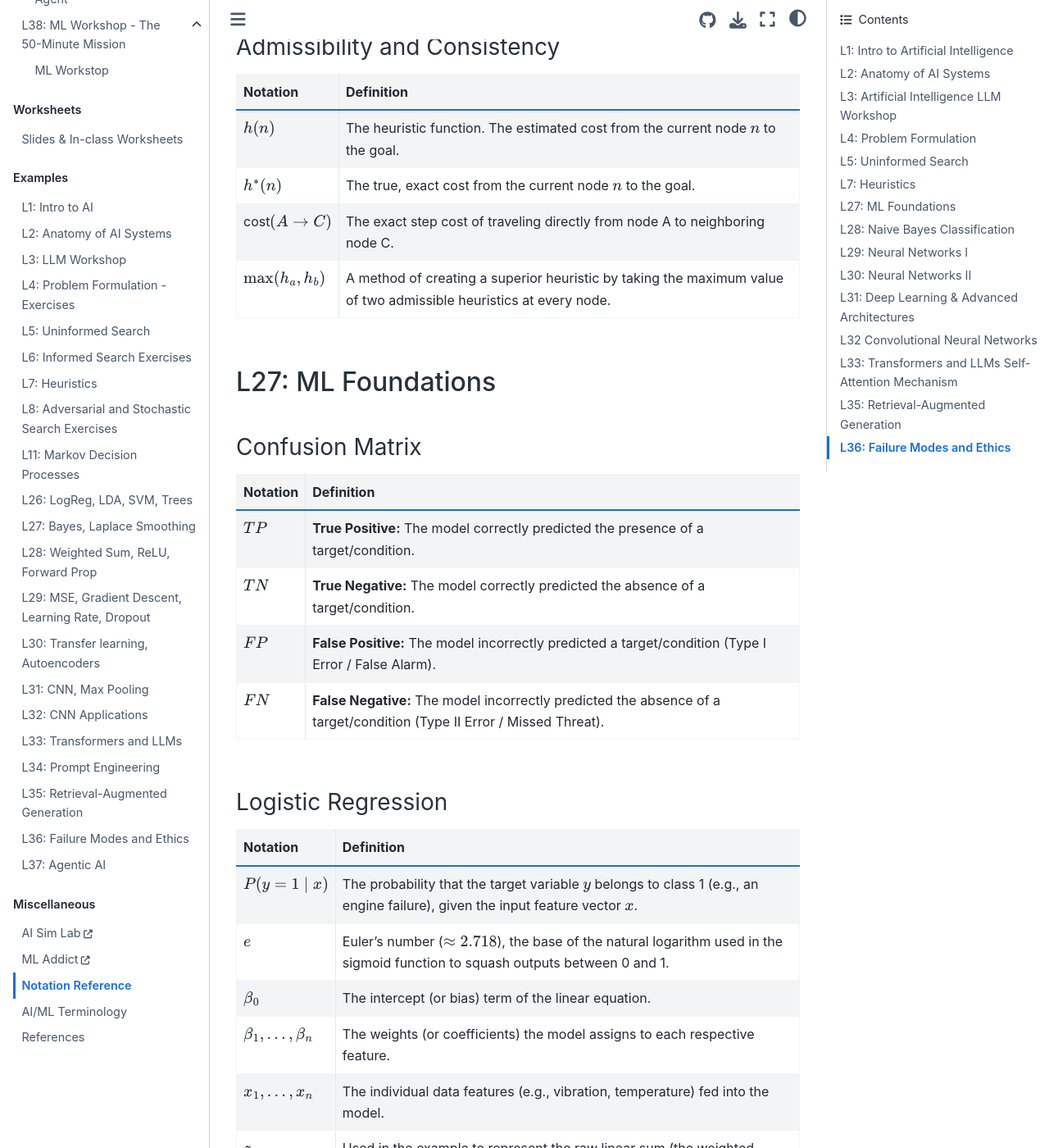
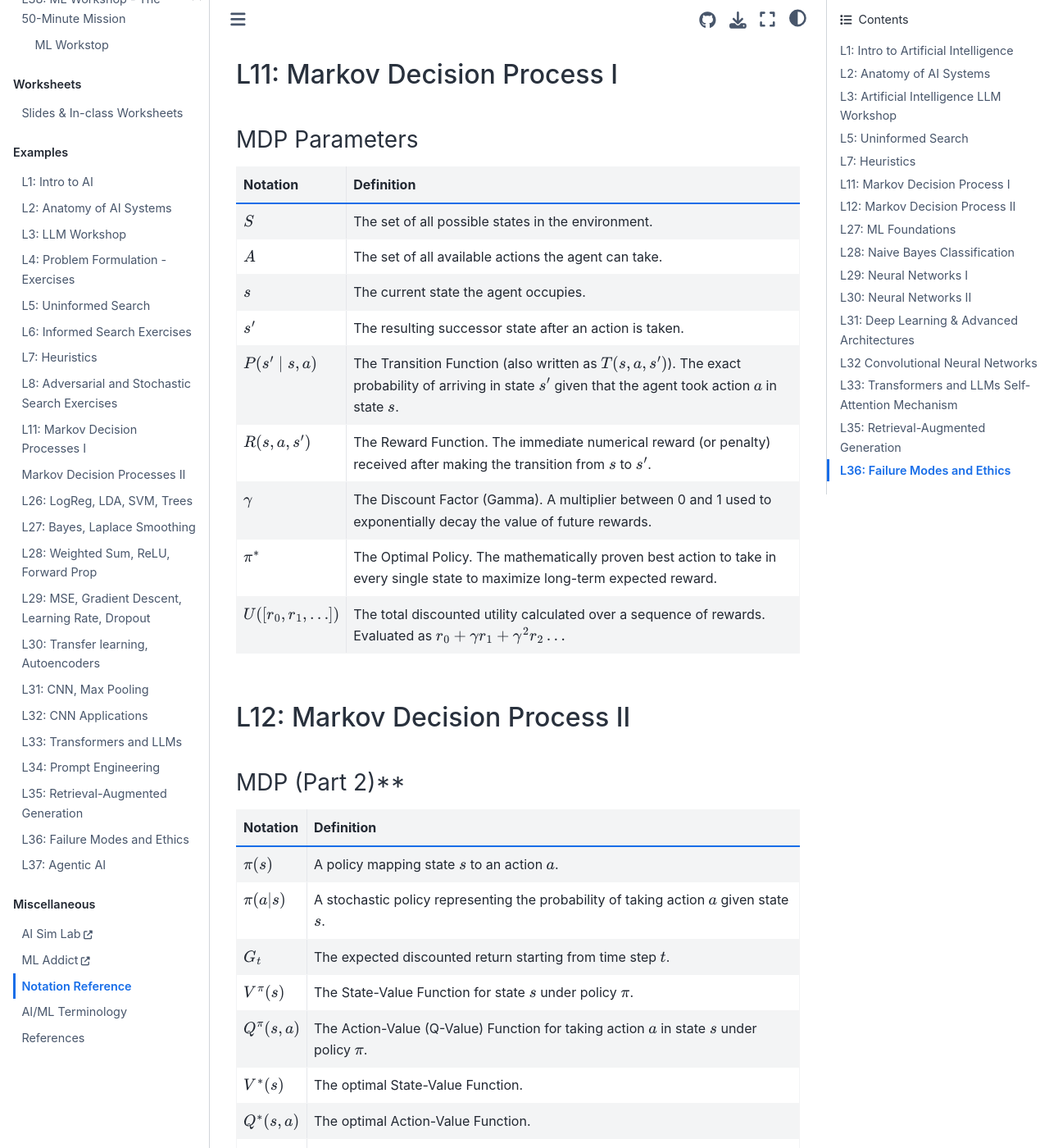
Before and after one commit to USAFADFCS/CS471_Intro_to_AI, a Jupyter Book: the page built from book/notation.md, in a window 1280 px wide and 1400 px high, scrolled down 2818 px. Shown: the whole window at 82% size. Built offline with Jupyter Book 1.0.4 settings and Sphinx 7.4.7 and the Sphinx Book theme 1.1.4, drawn with Linux system fonts in a browser that asks for light colours; comment, search, counter and statistics services are not loaded; some of the changed text lies outside the part shown.

Commit message:
Updated 11, added 12, added links to in class work.

````diff
--- a/book/_toc.yml
+++ b/book/_toc.yml
@@ -37,6 +37,9 @@
     - file: lessons/11/mdp.md
       sections:
       - file: lessons/11/mdp_nb.ipynb
+    - file: lessons/12/mdp_2.md
+      sections:
+      - file: lessons/12/mdp_nb_2.ipynb
     - file: lessons/26/mlfoundations.md
       sections:
       - file: lessons/26/evaluating_performance.ipynb
@@ -103,6 +106,7 @@
     - file: exercises/L07.md
     - file: exercises/L08.md
     - file: exercises/L11.md
+    - file: exercises/L12.md
     - file: exercises/L26.md
     - file: exercises/L27.md
     - file: exercises/L28.md
--- /dev/null
+++ b/book/exercises/L12.md
@@ -0,0 +1,59 @@
+# Markov Decision Processes II
+
+**1. Deterministic vs. Stochastic Policies**
+In the context of an autonomous ground vehicle navigating a combat zone, define both a deterministic policy and a stochastic policy.
+
+<details>
+  <summary>Show solution</summary>
+
+**Step 1:** Define a deterministic policy.
+A deterministic policy is a strict rulebook that selects exactly one specific action per state[cite: 7]. For example, if the vehicle detects a roadblock (State), it will *always* reroute to the left (Action).
+
+**Step 2:** Define a stochastic policy.
+A stochastic policy assigns mathematical action probabilities to each state[cite: 7]. For example, if the vehicle detects a roadblock, it might assign a 60% probability to rerouting left, and a 40% probability to rerouting right, making its behavior less predictable to an observing adversary.
+
+**Answer:** A deterministic policy selects one action per state; a stochastic policy assigns action probabilities[cite: 7].
+</details>
+
+<br>
+
+---
+
+**2. Optimal State-Value Functions**
+When analyzing an MDP for a theater air-defense network, what exactly does the optimal state-value function ($V^*(s)$) represent?
+
+<details>
+  <summary>Show solution</summary>
+
+**Step 1:** Identify the purpose of a state-value function.
+A state-value function evaluates how "good" it is for an agent to be in a specific state by estimating the total future rewards it will gather from that point onward.
+
+**Step 2:** Identify the meaning of the "optimal" (*) designation.
+The optimal designation means the agent is no longer following a random or flawed policy; it is making the absolute mathematically best decisions possible from that state until the end of the episode.
+
+**Answer:** It represents the maximum expected discounted return achievable from each state[cite: 7].
+</details>
+
+<br>
+
+---
+
+**3. Action Value Comparisons**
+A tactical satellite must choose between two orbital maneuvers to optimize its intelligence collection:
+*   **Action A:** Yields a reward of $+4$ and immediately ends the collection window.
+*   **Action B:** Yields a reward of $+1$ now, and a reward of $+4$ on the next step.
+Given a high-volatility environment where the discount factor $\gamma = 0.5$, mathematically compare the returns and identify the preferred action for the satellite's automated policy.
+
+<details>
+  <summary>Show solution</summary>
+
+**Step 1:** Calculate the expected return for Action A.
+Because Action A terminates the sequence immediately, the return is simply the immediate reward: $G_A = 4$[cite: 7].
+
+**Step 2:** Calculate the expected discounted return for Action B.
+Apply the discount factor equation: $G_B = R_0 + \gamma R_1$.
+$G_B = 1 + 0.5(4)$[cite: 7].
+$G_B = 1 + 2 = 3$[cite: 7].
+
+**Answer:** A = 4; B = 1 + 0.5(4) = 3; choose A[cite: 7]. Action A is preferred because its expected discounted return ($4$) is strictly greater than Action B's return ($3$).
+</details>
--- a/book/lessons/11/mdp.md
+++ b/book/lessons/11/mdp.md
@@ -131,6 +131,14 @@
 Operational Reality: A guaranteed blocked threat today is inherently more valuable than the promise of a blocked threat three weeks from now, given the extreme volatility of cyberspace.
 
 
+
+## Summary Infographic
+![Markov Decision Process](../../figures/markov_1.png "Markov Decision Process I")
+
+<br>
+<hr width="100%" size="4" color="black">
+
+
 ## Knowledge Check & Practice Questions
 
 1. If an autonomous agent's state representation only includes its current GPS coordinates, but its fuel consumption (which determines its next physical state) heavily depends on how fast it was flying over the previous 10 minutes, what fundamental mathematical assumption is violated?<br>
--- /dev/null
+++ b/book/lessons/12/mdp_2.md
@@ -0,0 +1,77 @@
+# Lesson 12: Markov Decision Processes II (Values & Policies)
+
+:::{admonition} Lesson Objectives
+:class: note
+* Define value functions and policies.
+* Interpret expected cumulative reward.
+* Explain what makes a policy optimal.
+:::
+
+In the previous lesson, we modeled tactical environments using Markov Decision Processes (MDPs), establishing states, actions, transition probabilities, and rewards. In this lesson, we will mathematically formalize how an AI agent makes decisions within that environment by defining policies and calculating the total expected value of its choices.
+
+## Defining Policies
+
+A **Policy ($\pi$)** is the AI agent's "playbook." It dictates exactly what the agent should do in every possible state of the battlefield.
+
+There are two primary types of policies:
+* **{term}`Deterministic Policy` ($\pi(s)$):** A policy that selects exactly one definitive action per state.
+    * *Example:* If an autonomous sentry drone is in the state `(Low_Battery)`, the deterministic policy always outputs the action `Return_To_Base`.
+
+* **{term}`Stochastic Policy` ($\pi(a\vert{}s)$):** A policy that assigns action probabilities for each state.
+    * *Example:* To prevent an adversary from easily predicting its patrol route, a sentry drone in state `(Intersection_Alpha)` has a 70% probability of choosing `Turn_Left` and a 30% probability of choosing `Go_Straight`.
+
+## Expected Cumulative Reward (Return)
+
+Agents do not just care about the immediate, short-term reward of their very next step; they care about winning the overall engagement. The **Expected Return ($G$)** is the total sum of discounted rewards the agent expects to accumulate over time.
+
+Because environments are stochastic, the agent cannot guarantee exactly which path it will take. Therefore, it calculates the mathematical expected value of the return. To prioritize immediate tactical gains over distant, uncertain payoffs, we use a discount factor ($\gamma$):
+
+$$G_t = R_{t} + \gamma R_{t+1} + \gamma^2 R_{t+2} + \dots$$
+
+## Value Functions
+
+How does an AI commander actually compare two different operational states to know which is better? We use **Value Functions**.
+
+* **{term}`State-Value Function` ($V^\pi(s)$):** The expected return starting in a specific state $s$ and then strictly following policy $\pi$. It answers: *"If I am holding this current tactical position and follow my current SOP, how much total reward will I get?"*
+
+* **{term}`Action-Value Function` ($Q^\pi(s, a)$):** The expected return after taking a specific action $a$ in state $s$, and *then* following policy $\pi$. It answers: *"What happens if I try this specific maneuver right now, and then revert to my standard SOP?"*
+
+Action-Value functions (Q-values) are critical because they allow the agent to directly mathematically compare different actions available in the exact same state to see which is superior.
+
+## What Makes a Policy Optimal?
+
+The ultimate goal of reinforcement learning and MDPs is to find the **Optimal Policy ($\pi^*$)**.
+
+A policy is considered mathematically optimal if its expected return is greater than or equal to the expected return of *all other possible policies* for every single state in the environment.
+
+When an agent follows the optimal policy, it achieves the **{term}`Optimal State-Value Function` ($V^*(s)$)**. This value explicitly represents the maximum expected discounted return achievable from each state.
+
+If an autonomous missile defense system computes the optimal action-values ($Q^*(s,a)$) for its tracking algorithms, formulating the optimal policy is simple: in any given state, it just greedily selects the action that has the highest $Q^*$ value.
+
+## Summary Infographic
+![Markov Decision Process](../../figures/markov_2.png "Markov Decision Process II")
+
+<br>
+<hr width="100%" size="4" color="black">
+
+
+
+## Knowledge Check & Practice Questions
+
+1. An autonomous sentry drone at a contested intersection assigns a 70% probability to turning left and a 30% probability to going straight to prevent adversaries from predicting its patrol route. What type of policy is the drone using?<br>
+A) A deterministic policy<br>
+B) A stochastic policy<br>
+C) An optimal state-value function<br>
+D) A transition function<br>
+
+2. An AI commander must decide whether to execute a localized cyber-attack or wait for more intelligence. Which mathematical function should it use to directly compare the expected returns of these two specific actions from its current state?<br>
+A) The State-Value Function $V^\pi(s)$<br>
+B) The Expected Return $G$<br>
+C) The Action-Value Function $Q^\pi(s, a)$<br>
+D) The Discount Factor $\gamma$<br>
+
+3. A Space Force reconnaissance satellite receives an immediate reward of $+4$ now for capturing an image, and a reward of $+10$ one step later when the image is transmitted to a ground station. If the discount factor is $\gamma = 0.5$, what is the expected two-step return ($G$)?<br>
+A) 14<br>
+B) 7<br>
+C) 9<br>
+D) 5<br>
--- a/book/notation.md
+++ b/book/notation.md
@@ -29,19 +29,12 @@
 | $w_t$ | The next predicted word (or token) at time step $t$. |
 | $P(w_t \mid w_1, \dots, w_{t-1})$ | The mathematical probability that a specific word $w_t$ comes next, given the entire sequence of previous words in the context window. |
 
-## L4: Problem Formulation
-### Search Algorithm Properties
+## L5: Uninformed Search
+### Space and Time Complexity
 | Notation | Definition |
 | --- | --- |
 | $b$ | Branching Factor: The average number of successor options available to an agent from any given node in a search tree. |
 | $m$ | Maximum Depth: The maximum depth of the search tree (number of steps from the root to the deepest possible state). |
-| $O(b^m)$ | Time Complexity: The Big-O mathematical representation of the total number of nodes in the entire search tree. |
-| $O(bm)$ | Space Complexity (DFS): The memory required by Depth-First Search, as it only stores the current path (siblings up to the root) in its fringe. |
-
-## L5: Uninformed Search
-### Space and Time Complexity
-| Notation | Definition |
-| --- | --- |
 | $s$ | Shallowest Solution Depth: The depth level of the shallowest goal state in the search tree. Used in BFS calculations. |
 | $C^*$ | Optimal Cost: The total mathematical cost of the absolutely cheapest path to the goal. Used in UCS calculations. |
 | $\epsilon$ | Minimum Arc Cost: The smallest possible cost of making a single move/action in the environment. UCS relies on this being greater than 0. |
@@ -59,6 +52,34 @@
 | $h^*(n)$ | The true, exact cost from the current node $n$ to the goal. |
 | $\text{cost}(A \to C)$ |  The exact step cost of traveling directly from node A to neighboring node C. |
 | $\max(h_a, h_b)$ | A method of creating a superior heuristic by taking the maximum value of two admissible heuristics at every node. |
+
+## L11: Markov Decision Process I
+### MDP Parameters
+| Notation | Definition |
+| --- | --- |
+| $S$ | The set of all possible states in the environment. |
+| $A$ | The set of all available actions the agent can take. |
+| $s$ | The current state the agent occupies. |
+| $s'$ | The resulting successor state after an action is taken. |
+| $P(s' \mid s,a)$ | The Transition Function (also written as $T(s,a,s')$). The exact probability of arriving in state $s'$ given that the agent took action $a$ in state $s$. |
+| $R(s,a,s')$ | The Reward Function. The immediate numerical reward (or penalty) received after making the transition from $s$ to $s'$. |\
+| $\gamma$ | The Discount Factor (Gamma). A multiplier between 0 and 1 used to exponentially decay the value of future rewards. |
+| $\pi^*$ | The Optimal Policy. The mathematically proven best action to take in every single state to maximize long-term expected reward. |
+| $U([r_0, r_1, \dots])$ | The total discounted utility calculated over a sequence of rewards. Evaluated as $r_0 + \gamma r_1 + \gamma^2 r_2 \dots$ |
+
+## L12: Markov Decision Process II
+### MDP (Part 2)**
+| Notation | Definition |
+| --- | --- |
+| $\pi(s)$ | A policy mapping state $s$ to an action $a$. |
+| $\pi(a\vert{}s)$ | A stochastic policy representing the probability of taking action $a$ given state $s$. |
+| $G_t$ | The expected discounted return starting from time step $t$. |
+| $V^\pi(s)$ | The State-Value Function for state $s$ under policy $\pi$. |
+| $Q^\pi(s, a)$ | The Action-Value (Q-Value) Function for taking action $a$ in state $s$ under policy $\pi$. |
+| $V^*(s)$ | The optimal State-Value Function. |
+| $Q^*(s, a)$ | The optimal Action-Value Function. |
+| $\pi^*$ | The absolute optimal policy for a given MDP. |
+
 
 ## L27: ML Foundations
 ### Confusion Matrix
--- a/book/terms.md
+++ b/book/terms.md
@@ -11,10 +11,13 @@
   An optimal and complete informed search algorithm that selects the path minimizing the total estimated cost, calculated by adding the exact cost incurred so far and the estimated cost to the target ($f(n) = g(n) + h(n)$).
 
 Action
-  A specific, localized possibility for an agent to move to another state or manipulate its environment (e.g., move North, fire thruster).
+  A specific, localized possibility for an agent to move to another state or manipulate its environment (e.g., move North, fire thruster, block IP).
 
 Action (ReAct)
   The step in the ReAct loop where the agent executes a specific, structured tool call (e.g., querying a database or calling an API) to interact with the external environment.
+
+Action-Value Function ($Q^\pi(s, a)$)
+  The mathematical expected return achieved after taking a specific action $a$ in state $s$, and then strictly following policy $\pi$ for all subsequent steps. It is used to directly compare different actions available in the same state.
 
 Activation Function
   The mathematical "gate" in an artificial neuron that determines whether, and how strongly, the neuron fires. It introduces non-linearity into neural networks. *(Examples: Sigmoid, ReLU).*
@@ -82,14 +85,14 @@
 Completeness
   A property of an AI search algorithm that indicates whether the algorithm is mathematically guaranteed to eventually find a solution if one exists within the state space.
 
+Confusion Matrix
+  A performance measurement table that visualizes exactly how a classification model succeeds or fails, categorizing predictions into True Positives, True Negatives, False Positives, and False Negatives. Crucial for weighing operational risks.
+
 Connectionism
   A subdiscipline of AI popularized in the 1980s that abandoned explicit, programmed rules in favor of artificial neural networks that learn from training examples.
 
 Consistency
   A property of a heuristic where the estimated cost to the goal from node A is no greater than the step cost to a neighboring node C, plus the estimated cost from C to the goal ($h(A) \le \text{cost}(A \to C) + h(C)$). If consistent, A* Graph Search is guaranteed to be optimal.
-
-Confusion Matrix
-  A performance measurement table that visualizes exactly how a classification model succeeds or fails, categorizing predictions into True Positives, True Negatives, False Positives, and False Negatives. Crucial for weighing operational risks.
 
 Context Window
   The hard mathematical limit on the maximum number of tokens (words/sub-words) a Large Language Model can process in a single request. In agentic AI, this serves as the agent's Short-Term Memory.
@@ -106,17 +109,23 @@
 Data Poisoning
   A training-phase attack where an adversary infiltrates a data pipeline and subtly alters the training examples or labels, causing the AI to learn a malicious, hidden rule (a "backdoor") that the adversary can exploit later in combat.
 
+Decision Tree
+  A supervised learning model that classifies data by recursively splitting it into branches based on the feature that best purifies the resulting groups (often measured by {term}`Gini Impurity`).
+
 Decoder
   The second half of an Autoencoder that attempts to decompress the latent space bottleneck back into the original data format.
-
-Decision Tree
-  A supervised learning model that classifies data by recursively splitting it into branches based on the feature that best purifies the resulting groups (often measured by {term}`Gini Impurity`).
 
 Deep Learning
   A subset of machine learning utilizing neural networks with many hidden layers (deep architectures) capable of autonomously engineering complex, hierarchical features from raw, unstructured data (like images or RF signals).
 
 Depth-Limited Search
   A variation of Depth-First Search that imposes a strict maximum depth limit to prevent the algorithm from plunging down infinite paths, forcing it to backtrack once the limit is reached.
+
+Deterministic Policy
+  A policy that maps each specific state to exactly one single, definitive action[cite: 7].
+
+Discount Factor
+  A mathematical multiplier ($\gamma$) bounded between 0 and 1 used in reinforcement learning and MDPs to value near-term rewards more heavily than distant future rewards, ensuring that infinite operational loops converge to a finite mathematical value.
 
 Document Chunking
   The strategy of splitting massive text documents into smaller, overlapping segments (chunks) so they can be individually embedded, searched, and fit within an LLM's limited context window.
@@ -138,6 +147,9 @@
 
 Epoch
   One complete pass of the entire training dataset through the neural network during the training phase.
+
+Expected Return ($G$)
+  The cumulative sum of all discounted future rewards an agent expects to accumulate starting from a given time step.
 
 Expected Value (EV)
   The mathematical average of all possible outcomes of a chance event, calculated by multiplying each possible outcome by its probability of occurrence and summing the results.
@@ -289,6 +301,12 @@
 Loss Function (Cost Function)
   A mathematical function that evaluates how far off a network's predictions are from the true targets. The network's entire training goal is to minimize this value.
 
+Markov Decision Process (MDP)
+  A mathematical framework for modeling decision-making in stochastic environments where outcomes are partly random and partly under the control of a decision-maker. It is defined by a set of states, actions, transition probabilities, and reward functions.
+
+Markov Property
+  The foundational assumption in MDPs that the future state depends strictly and solely on the current state and the current action taken, and is completely independent of the past sequence of events that led to the current state.
+
 Max Pooling
   A downsampling operation commonly used in CNNs that slides a window across a feature map, keeping only the most prominent signal (the maximum value) while discarding the rest. This reduces computational load and provides translation invariance.
 
@@ -306,6 +324,9 @@
 
 Observation (ReAct)
   The step in the ReAct loop where the result of an external tool call is returned and injected back into the agent's context window, allowing the agent to evaluate the outcome of its action.
+
+Optimal State-Value Function ($V^*(s)$)
+  The maximum expected discounted return achievable from each state[cite: 7], assuming the agent takes the best possible actions from that state onward until termination.
 
 Optimality
   The guarantee that an AI search algorithm will find the absolute lowest-cost path to a goal state, assuming such a path exists.
@@ -325,7 +346,7 @@
 Pipeline
   The highly structured sequence of operations in an AI system that dictates how raw input data is ingested, processed, modeled, and translated into an actionable output.
 
-Policy
+Policy (MDP)
   A comprehensive strategy or mapping that dictates exactly what action an agent should take from any given state in its environment.
 
 Positional Encoding
@@ -382,6 +403,9 @@
 Retrieval-Augmented Generation (RAG)
   An AI architecture that enhances a Large Language Model's responses by first retrieving verified facts from an external database and injecting them into the model's prompt, effectively grounding the AI in proprietary or real-time intelligence.
 
+Reward Function
+  The immediate numerical feedback $R(s,a,s')$ an agent receives from the environment after transitioning from state $s$ to state $s'$ due to executing action $a$.
+
 ROC Curve (Receiver Operating Characteristic)
   A graph showing the performance of a classification model at all classification thresholds. It plots the True Positive Rate against the False Positive Rate. The area under this curve (AUC) provides an aggregate measure of performance across all possible thresholds.
 
@@ -418,8 +442,14 @@
 State Space
   The complete mathematical set of all possible states (configurations) that can exist within a given environment.
 
+State-Value Function ($V^\pi(s)$)
+  The expected return an agent will accumulate starting in state $s$ and strictly following policy $\pi$ until the episode terminates.
+
 Stochastic Environment
   An environment where the outcomes of actions are not strictly deterministic; instead, actions have probabilistic results governed by chance (e.g., weather patterns, sensor degradation, or electronic warfare jamming success rates).
+
+Stochastic Policy
+  A policy that assigns mathematical probabilities to various actions available in a state[cite: 7], rather than prescribing a single definitive action.
 
 Stride
   A hyperparameter defining how many pixels a convolution filter or pooling window shifts at a time as it slides across an image or feature map.
@@ -453,6 +483,9 @@
 
 Transformer
   A breakthrough neural network architecture that relies heavily on self-attention and positional encoding to process sequential data (like text) entirely in parallel, forming the architectural foundation of all modern Large Language Models.
+
+Transition Function
+  The mathematically defined probability $P(s' \mid s,a)$ (or $T(s,a,s')$) that executing a specific action $a$ in a current state $s$ will successfully lead to the resulting state $s'$.
 
 Translation Invariance
   The ability of a neural network (particularly a CNN using pooling) to recognize a target regardless of where it physically shifted or moved within the camera frame.
@@ -489,7 +522,4 @@
 
 Zero-Sum Game
   A mathematical representation of a situation in adversarial search (like Minimax) where one agent's gain is exactly balanced by the opponent's loss.
-
-
-
 ```
````
Also changed, not shown: book/exercises/L11.md (+7 -1 lines), book/worksheets/worksheets.md (+18 -45 lines), book/lessons/12/mdp_nb_2.ipynb (added), 7 other files.
